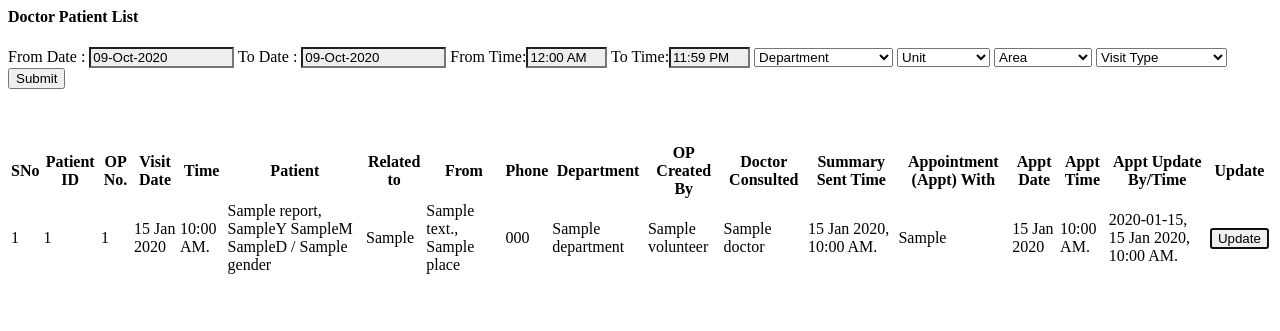
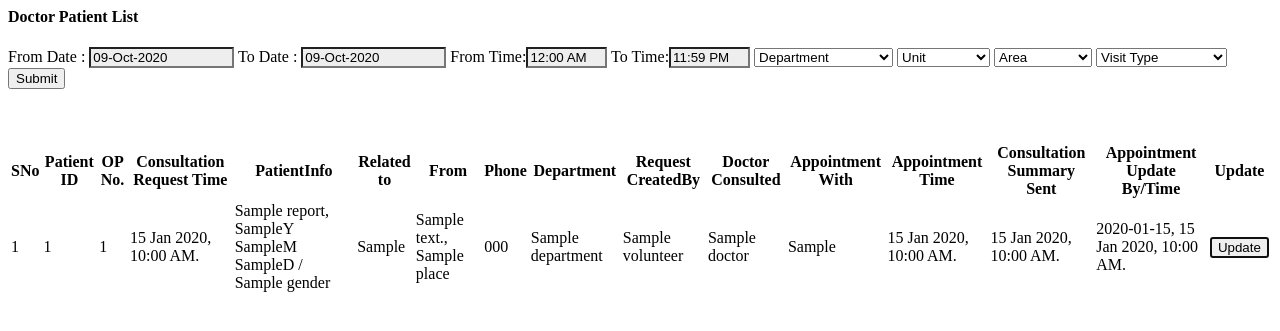
Before and after one commit to UCDS/health4all_v3, a CodeIgniter app: the page made by application/views/pages/doctor_patient_list.php in a window 1280 px wide. Shown: the top 331 px of the page. Run offline with CodeIgniter, Linux system fonts and the light colour scheme; tables that the repository leaves empty hold one stand-in row (values such as "Sample post"); the template is opened without the code that fills it: most values are stand-ins (such as "Sample title", 1, 10 or a date in 2020); some libraries are stand-ins or nearby versions.

Commit message:
Update doctor_patient_list.php

```diff
--- a/application/views/pages/doctor_patient_list.php
+++ b/application/views/pages/doctor_patient_list.php
@@ -146,20 +146,18 @@ $(document).ready(function(){$("#from_date").datepicker({
 		<th>SNo</th>
 		<th>Patient ID</th>
 		<th>OP No.</th>
-		<th>Visit Date</th>
-		<th>Time</th>
-		<th>Patient</th>
+		<th>Consultation Request Time</th>
+		<th>PatientInfo</th>
 		<th>Related to</th>
 		<th>From</th>
 		<th>Phone</th>
 		<th>Department</th>
-    <th>OP Created By</th>
+    		<th>Request CreatedBy</th>
 		<th>Doctor Consulted</th>
-		<th>Summary Sent Time</th>
-		<th>Appointment (Appt) With</th>
-		<th>Appt Date</th>
-		<th>Appt Time</th>
-		<th>Appt Update By/Time</th>
+		<th>Appointment With</th>
+		<th>Appointment Time</th>
+		<th>Consultation Summary Sent</th>
+		<th>Appointment Update By/Time</th>
 		<th>Update</th>
     </thead>
 	<tbody>
@@ -176,8 +174,7 @@ $(document).ready(function(){$("#from_date").datepicker({
 		<td><?php echo $sno;?></td>
 		<td><?php echo $s->patient_id;?></td>
 		<td><?php echo $s->hosp_file_no;?></td>
-		<td><?php echo date("j M Y", strtotime("$s->admit_date"));?></td>
-		<td><?php echo date("h:i A.", strtotime("$s->admit_time"));?></td>
+		<td><?php echo date("j M Y", strtotime("$s->admit_date")).", ".date("h:i A.", strtotime("$s->admit_time"));?></td>
 		<td><?php echo $s->name . ", " . $age . " / " . $s->gender;?></td>
 		<td><?php echo $s->parent_spouse;?></td>
 		<td><?php if(!!$s->address && !!$s->place) echo $s->address.", ".$s->place; else echo $s->address." ".$s->place;?></td>
@@ -185,17 +182,14 @@ $(document).ready(function(){$("#from_date").datepicker({
 		<td><?php echo $s->department;?></td>
     		<td><?php echo $s->volunteer;?></td>
 		<td><?php echo $s->doctor;?></td>
+		<td><?php echo $s->appointment_with;?></td>
+		<td><?php if(isset($s->appointment_time) && $s->appointment_time!="")
+				{echo date("j M Y", strtotime("$s->appointment_time")).", ".date("h:i A.", strtotime("$s->appointment_time"));}
+				else {echo $s->appointment_time="";}?></td>
 		<td><?php if(isset($s->summary_sent_time) && $s->summary_sent_time!="")
 				{echo date("j M Y", strtotime("$s->summary_sent_time")).", ".date("h:i A.", strtotime("$s->summary_sent_time"));}
 				else {echo $s->summary_sent_time="";};?></td>
-    		<td><?php echo $s->appointment_with;?></td>
-		<td><?php if(isset($s->appointment_date) && $s->appointment_date!="")
-				{echo date("j M Y", strtotime("$s->appointment_date"));}
-				else {echo $s->appointment_date="";}?></td>
-		<td><?php if(isset($s->appointment_time) && $s->appointment_time!="")
-				{echo date("h:i A.", strtotime("$s->appointment_time"));}
-				else {echo $s->appointment_time="";}?></td>
-		<td><?php echo $s->appointment_update_by . ", ";
+    		<td><?php echo $s->appointment_update_by . ", ";
 				if(isset($s->appointment_update_time) && $s->appointment_update_time!="")
 				{echo date("j M Y", strtotime("$s->appointment_update_time")).", ".date("h:i A.", strtotime("$s->appointment_update_time"));}
 				else {echo $s->appointment_update_time="";}?></td>
```
